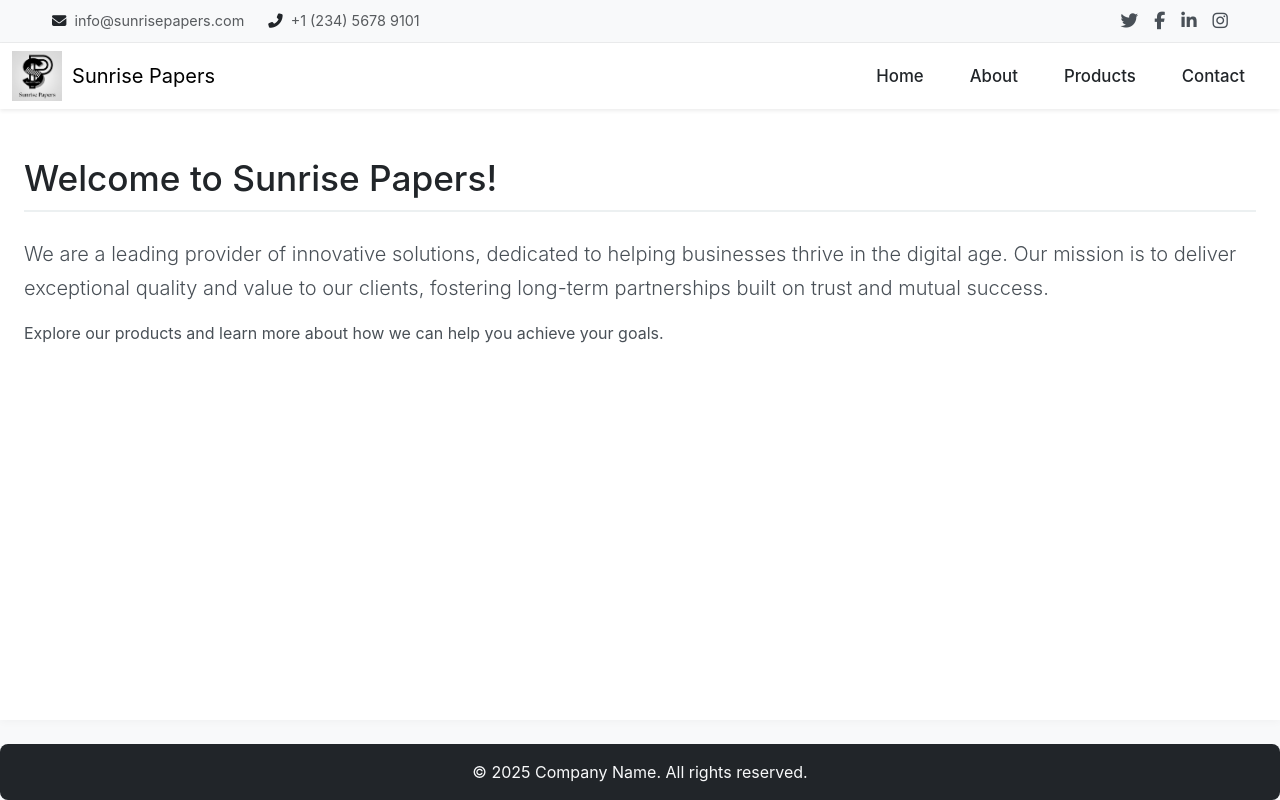
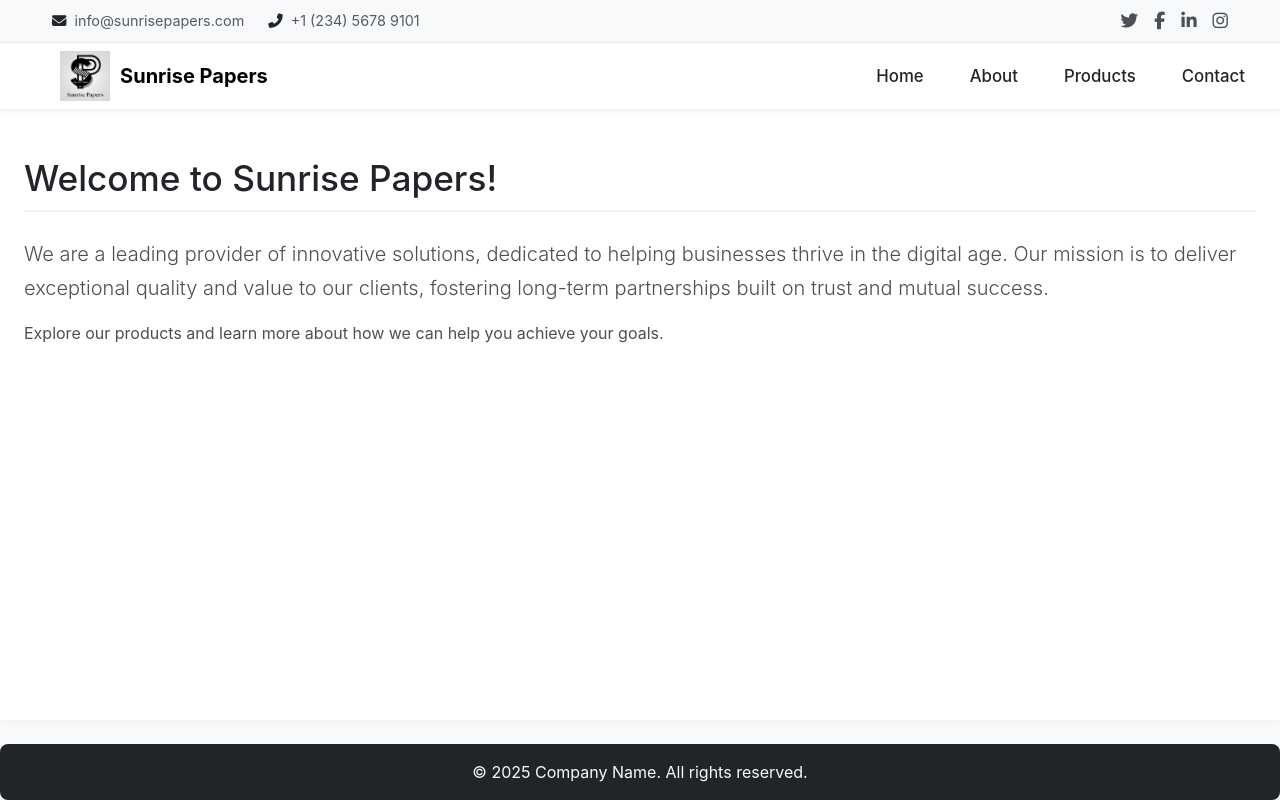
Before and after one commit to Akshit1025/sunrise-papers, a React (Create React App) app: page / in a window 1280 px wide. Built offline with nearby package versions, Linux system fonts and the light colour scheme; no server answers.

Commit message:
navbar edit 1

```diff
--- a/public/index.html
+++ b/public/index.html
@@ -16,5 +16,8 @@
   <body>
     <noscript>You need to enable JavaScript to run this app.</noscript>
     <div id="root"></div>
+
+    <!-- Bootstrap Bundle with Popper -->
+    <script src="https://cdn.jsdelivr.net/npm/bootstrap@5.3.3/dist/js/bootstrap.bundle.min.js" integrity="sha384-YvpcrYf0tY3lHB60NNkmXc5s9fDVZLESaAA55NDzOxhy9GkcIdslK1eN7N6jIeHz" crossorigin="anonymous"></script>
   </body>
 </html>
--- a/src/components/Navbar.js
+++ b/src/components/Navbar.js
@@ -34,7 +34,7 @@ const Navbar = ({ setCurrentPage }) => {
         <div className="container-fluid">
           {/* Company logo */}
           <button
-            className="navbar-brand p-0 border-0 bg-transparent d-flex align-items-center"
+            className="navbar-brand p-0 border-0 bg-transparent d-flex align-items-center ps-3 ps-md-4 ps-lg-5"
             onClick={() => setCurrentPage('home')}
           >
             <img
@@ -43,7 +43,7 @@ const Navbar = ({ setCurrentPage }) => {
               style={{ height: '50px', marginRight: '10px' }} // Adjusted height
             />
             {/* You can add text 'Sunrise Papers' here if your logo is icon-only and you want the name to appear beside it */}
-            <span className="logo-text">Sunrise Papers</span>
+            <span className="logo-text fw-bold">Sunrise Papers</span>
           </button>
 
           {/* Toggler for mobile navigation */}
```
